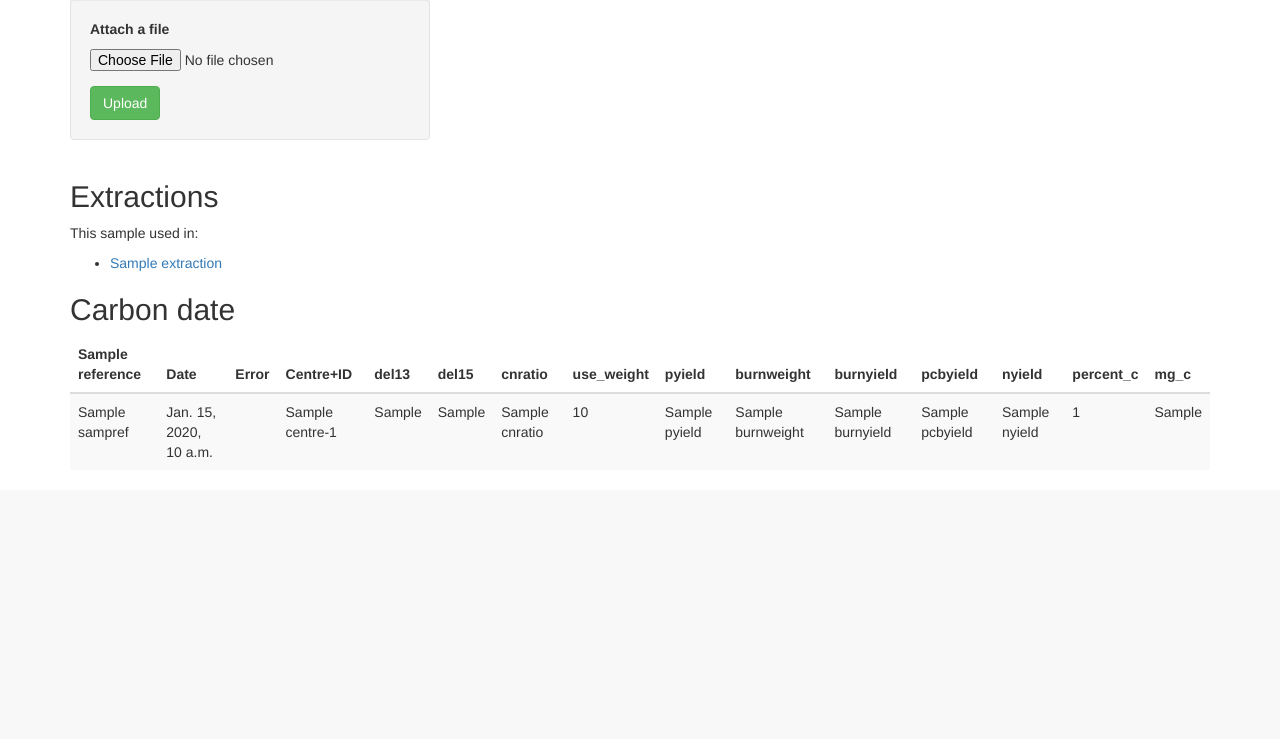
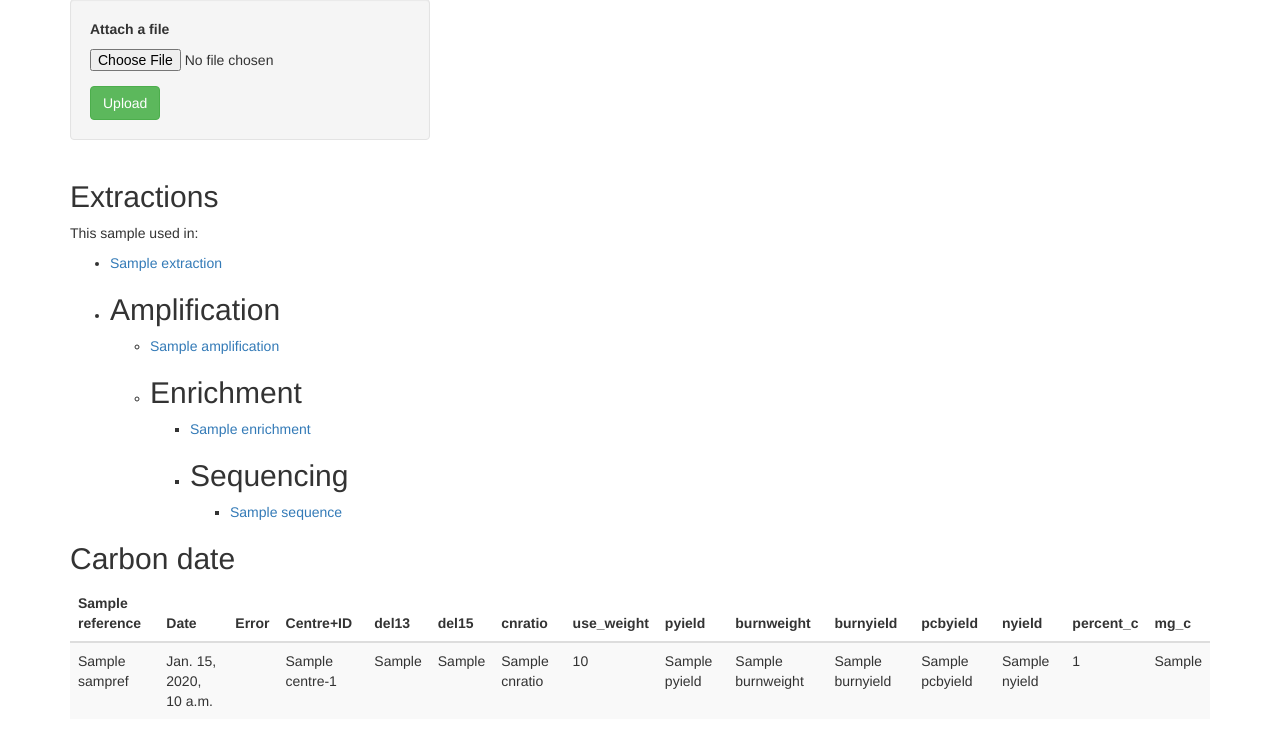
Before and after one commit to acadsamplesdb/acad_samples, a Django app: template samples/templates/sample/detail.html in a window 1280 px wide. Shown: the part 1288-2027 px from the top of the page. Before the commit the page ends 1746 px from the top, so only its background shows below. Run offline with Django 3.2, Linux system fonts and the light colour scheme; the template is opened without the code that fills it: most values are stand-ins (such as "Sample title", 1, 10 or a date in 2020); some libraries are stand-ins or nearby versions; some web fonts are replaced.

Commit message:
Display sample's exts, amps and etc hierarchically
Close #24

```diff
--- a/samples/templates/sample/detail.html
+++ b/samples/templates/sample/detail.html
@@ -69,6 +69,37 @@
     {% for extraction in extraction_list %}
     <li><a href="{% url 'extraction_detail' extraction.id %}">{{ extraction }}</a></li>
     {% endfor %}
+
+    {% if amplification_list %}
+    <li>
+        <h2>Amplification</h2>
+        <ul>
+            {% for amplification in amplification_list %}
+            <li><a href="{% url 'amplification_detail' amplification.id %}">{{ amplification }}</a></li>
+            {% endfor %}
+            {% if enrichment_list %}
+            <li>
+            <h2>Enrichment</h2>
+            <ul>
+                {% for enrichment in enrichment_list %}
+                <li><a href="{% url 'enrichment_detail' enrichment.id %}">{{ enrichment }}</a></li>
+                {% endfor %}
+                {% if sequence_list %}
+                <li>
+                    <h2>Sequencing</h2>
+                    <ul>
+                        {% for sequence in sequence_list %}
+                        <li><a href="{% url 'sequence_detail' sequence.id %}">{{ sequence }}</a></li>
+                        {% endfor %}
+                    </ul>
+                    {% endif %}
+                </li>
+            </ul>
+            {% endif %}
+            </li>
+        </ul>
+    </li>
+    {% endif %}
 </ul>
 {% else%}<p>This sample hasn't been extracted yet</p>
 {% endif %}
```
Also changed, not shown: samples/views.py (+13 -1 lines).
